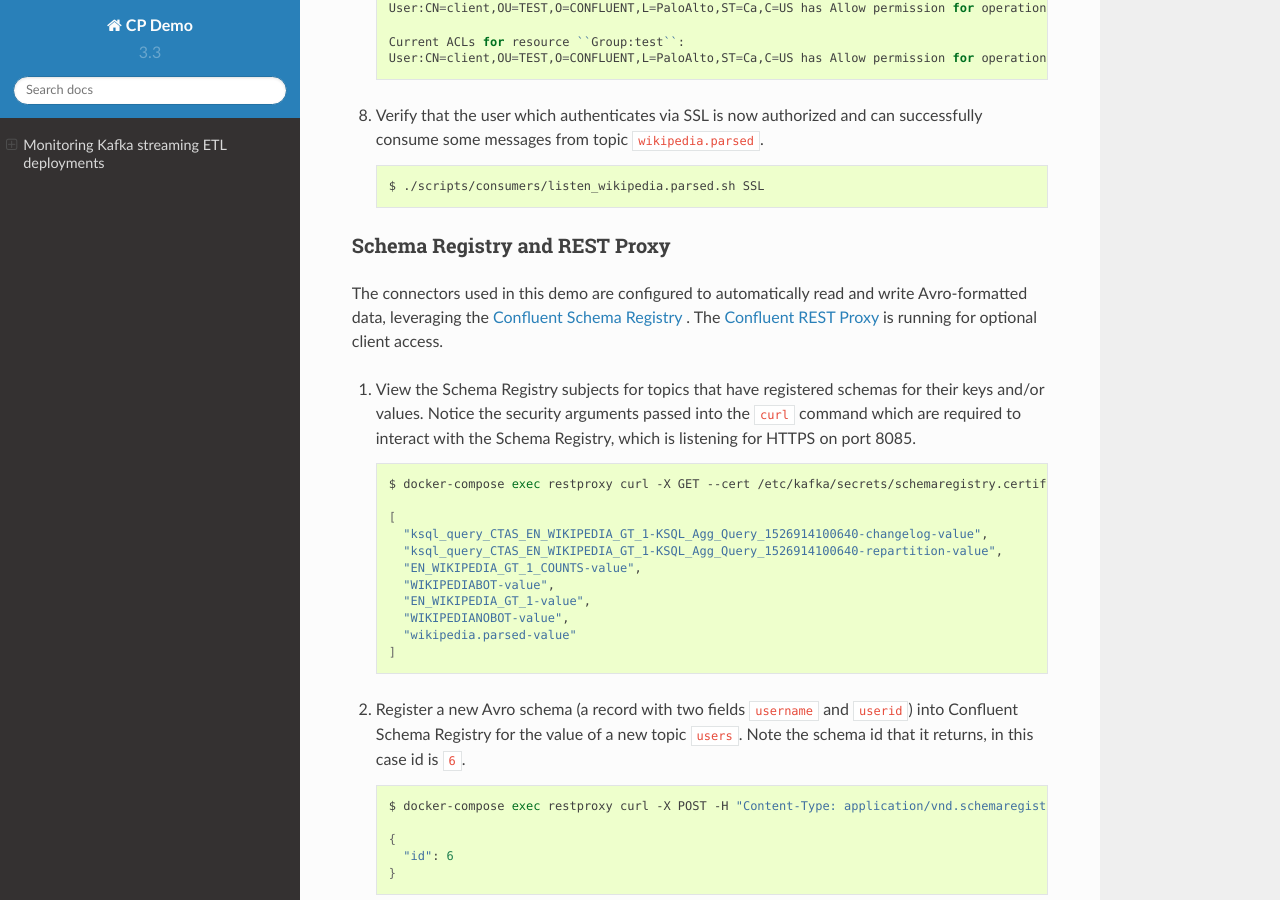
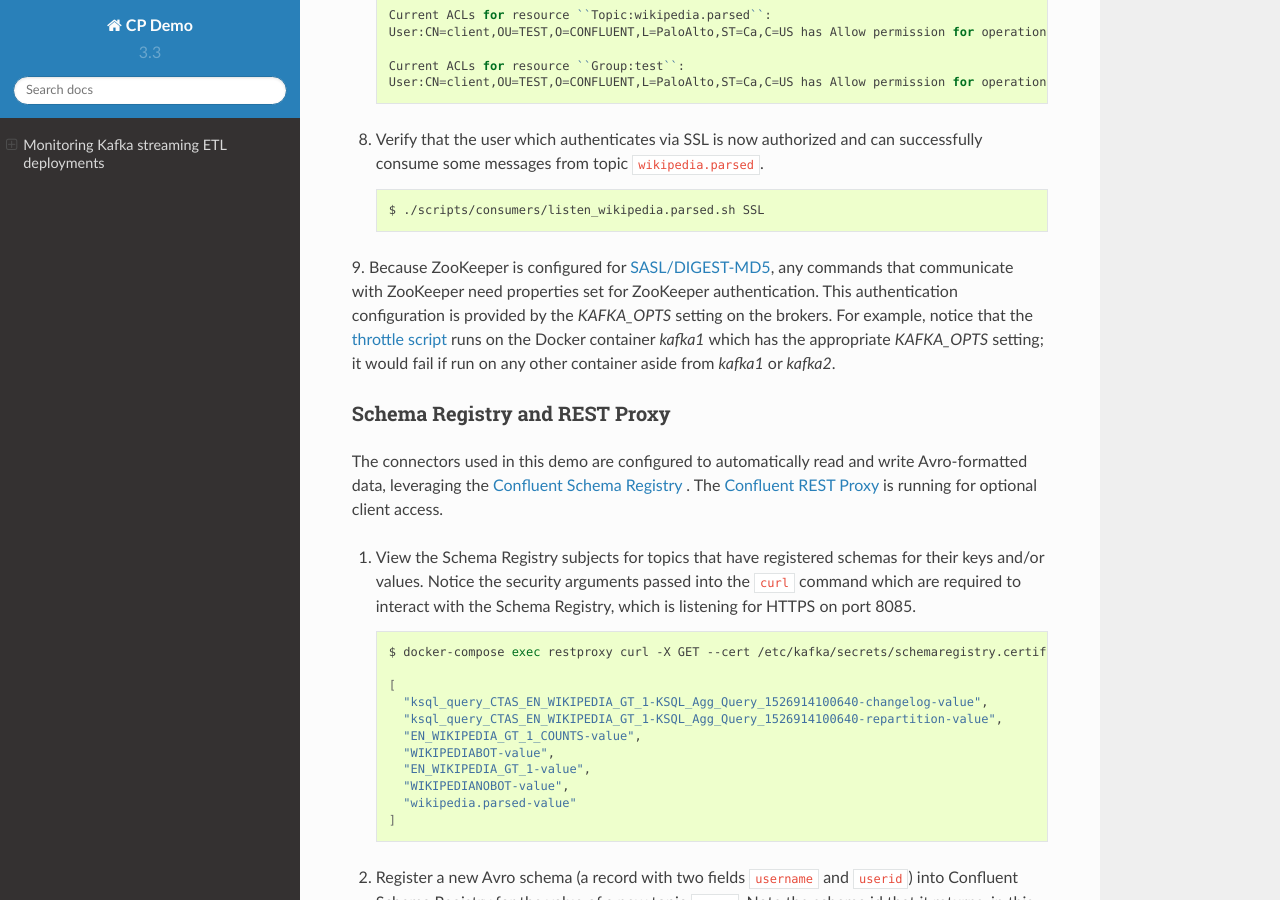
Before and after one commit to confluentinc/cp-demo, a Sphinx documentation site: the page built from docs/index.rst, in a window 1280 px wide and 900 px high, scrolled down 34711 px. Built offline with Sphinx 7.4.7 and the Read the Docs theme 2.0.0, drawn with Linux system fonts in a browser that asks for light colours; some of the changed text lies outside the part shown.

Commit message:
Add note about ZK auth into docs

```diff
--- a/docs/index.rst
+++ b/docs/index.rst
@@ -868,7 +868,7 @@ features <https://docs.confluent.io/current/security.html>`__:
 -  `SSL <https://docs.confluent.io/current/kafka/authentication_ssl.html>`__
    for encryption, except for ZooKeeper which does not support SSL
 -  `SASL/PLAIN <https://docs.confluent.io/current/kafka/authentication_sasl_plain.html>`__
-   for authentication, except for ZooKeeper
+   for authentication, except for ZooKeeper which is configured for `SASL/DIGEST-MD5 <https://docs.confluent.io/current/kafka/authentication_sasl_plain.html#zookeeper>`__
 -  `Authorization <https://docs.confluent.io/current/kafka/authorization.html>`__.
    If a resource has no associated ACLs, then users are not allowed to
    access the resource, except super users
@@ -1064,6 +1064,11 @@ authorized to communicate with the cluster.
 
         $ ./scripts/consumers/listen_wikipedia.parsed.sh SSL
 
+9. Because ZooKeeper is configured for `SASL/DIGEST-MD5 <https://docs.confluent.io/current/kafka/authentication_sasl_plain.html#zookeeper>`__,
+any commands that communicate with ZooKeeper need properties set for ZooKeeper authentication. This authentication configuration is provided
+by the `KAFKA_OPTS` setting on the brokers. For example, notice that the `throttle script <scripts/app/throttle_consumer.sh>`__ runs on the
+Docker container `kafka1` which has the appropriate `KAFKA_OPTS` setting; it would fail if run on any other container aside from `kafka1` or `kafka2`.
+
 
 Schema Registry and REST Proxy
 ------------------------------
@@ -1177,6 +1182,11 @@ Troubleshooting the demo
 
         $ docker-compose restart connect
 
+4. If a command that communicates with ZooKeeper appears to be failing with the error ``org.apache.zookeeper.KeeperException$NoAuthException``,
+change the container you are running the command from to be either `kafka1` or `kafka2`.  This is because ZooKeeper is configured for
+`SASL/DIGEST-MD5 <https://docs.confluent.io/current/kafka/authentication_sasl_plain.html#zookeeper>`__, and
+any commands that communicate with ZooKeeper need properties set for ZooKeeper authentication.
+
 
 ========
 Teardown
```
